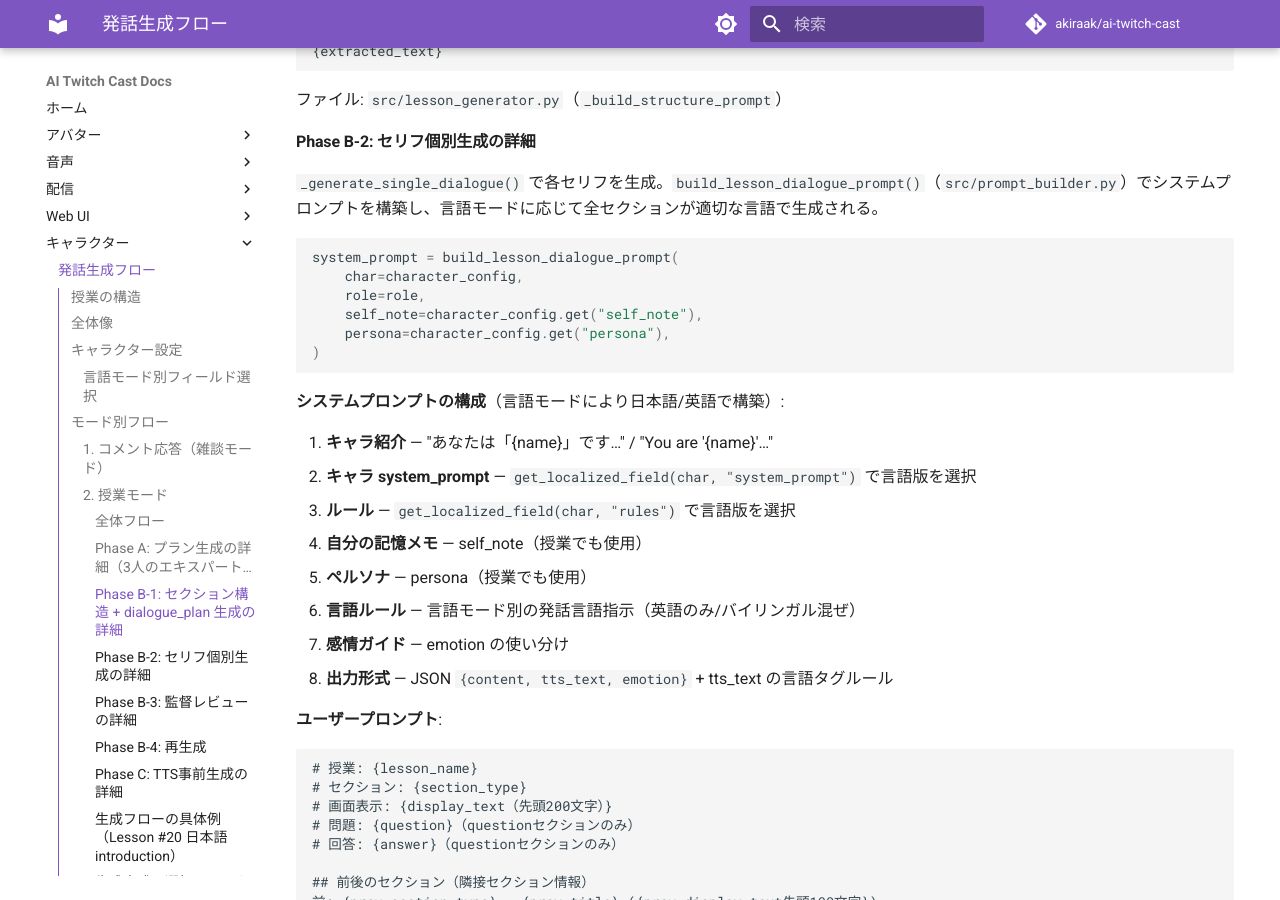
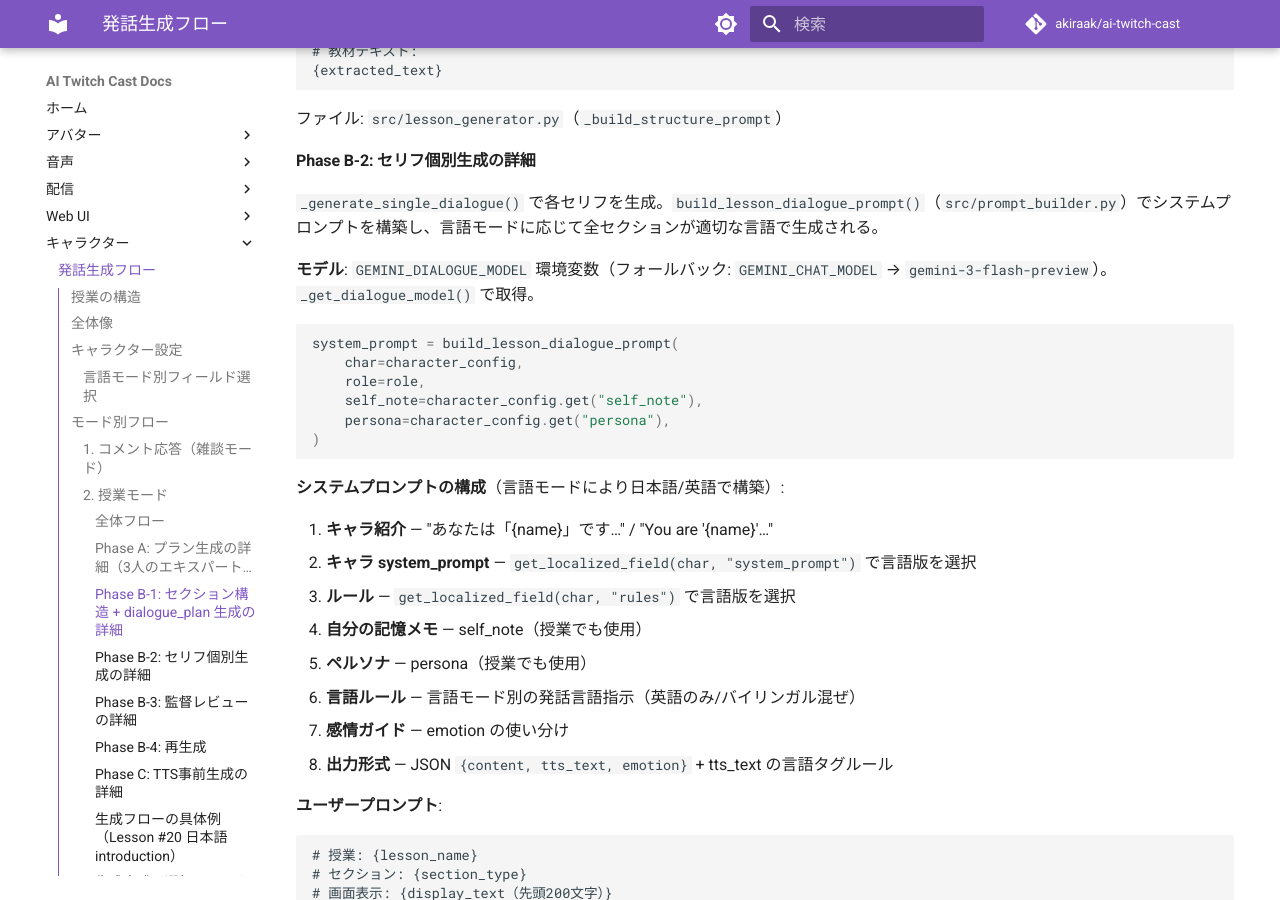
Before and after one commit to akiraak/ai-twitch-cast, an MkDocs documentation site: the page built from docs/speech-generation-flow.md, in a window 1280 px wide and 900 px high, scrolled down 8669 px. Built offline with MkDocs 1.6.1 and Material for MkDocs 9.7.7, drawn with Linux system fonts in a browser that asks for light colours; comment, search, counter and statistics services are not loaded; some of the changed text lies outside the part shown.

Commit message:
speech-generation-flow同期 Step 3: Phase B-2にGEMINI_DIALOGUE_MODEL環境変数とフォールバックチェーンを追記
Co-Authored-By: Claude Opus 4.6 (1M context) <noreply@anthropic.com>

````diff
--- a/docs/speech-generation-flow.md
+++ b/docs/speech-generation-flow.md
@@ -220,6 +220,7 @@ comment_reader._respond()
   │
   ▼
 [Phase B-2: セリフ個別生成]  ← dialogue_plan/dialogue_directions の各エントリごとにLLM呼び出し
+  モデル: GEMINI_DIALOGUE_MODEL（→ GEMINI_CHAT_MODEL → gemini-3-flash-preview）
   セクション間は最大3並列（ThreadPoolExecutor、generate_lesson_script_v2内）
   セクション内は順次処理（会話履歴を蓄積するため）
   各セリフ: _generate_single_dialogue()
@@ -395,6 +396,8 @@ comment_reader._respond()
 #### Phase B-2: セリフ個別生成の詳細
 
 `_generate_single_dialogue()` で各セリフを生成。`build_lesson_dialogue_prompt()`（`src/prompt_builder.py`）でシステムプロンプトを構築し、言語モードに応じて全セクションが適切な言語で生成される。
+
+**モデル**: `GEMINI_DIALOGUE_MODEL` 環境変数（フォールバック: `GEMINI_CHAT_MODEL` → `gemini-3-flash-preview`）。`_get_dialogue_model()` で取得。
 
 ```python
 system_prompt = build_lesson_dialogue_prompt(
````
Also changed, not shown: DONE.md (+1 -0 lines), TODO.md (+0 -1 lines), plans/speech-generation-flow-sync.md (+1 -1 lines).
